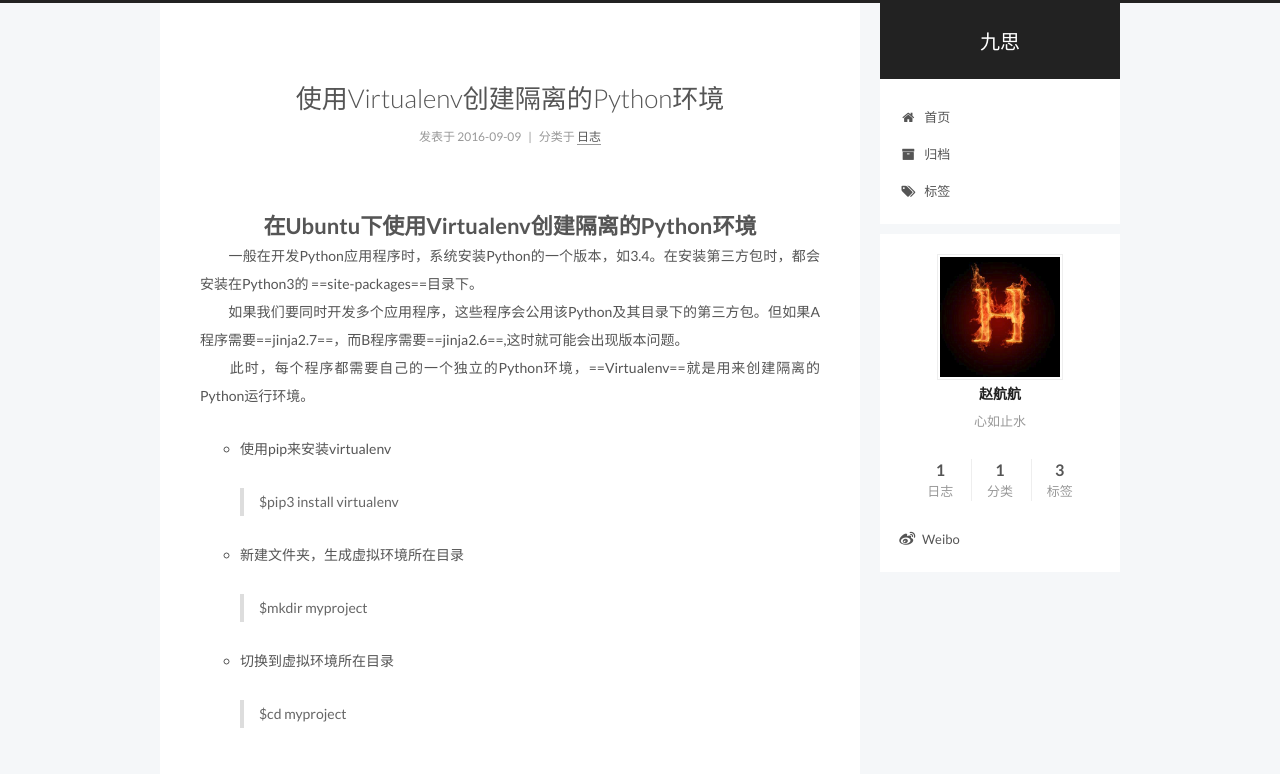
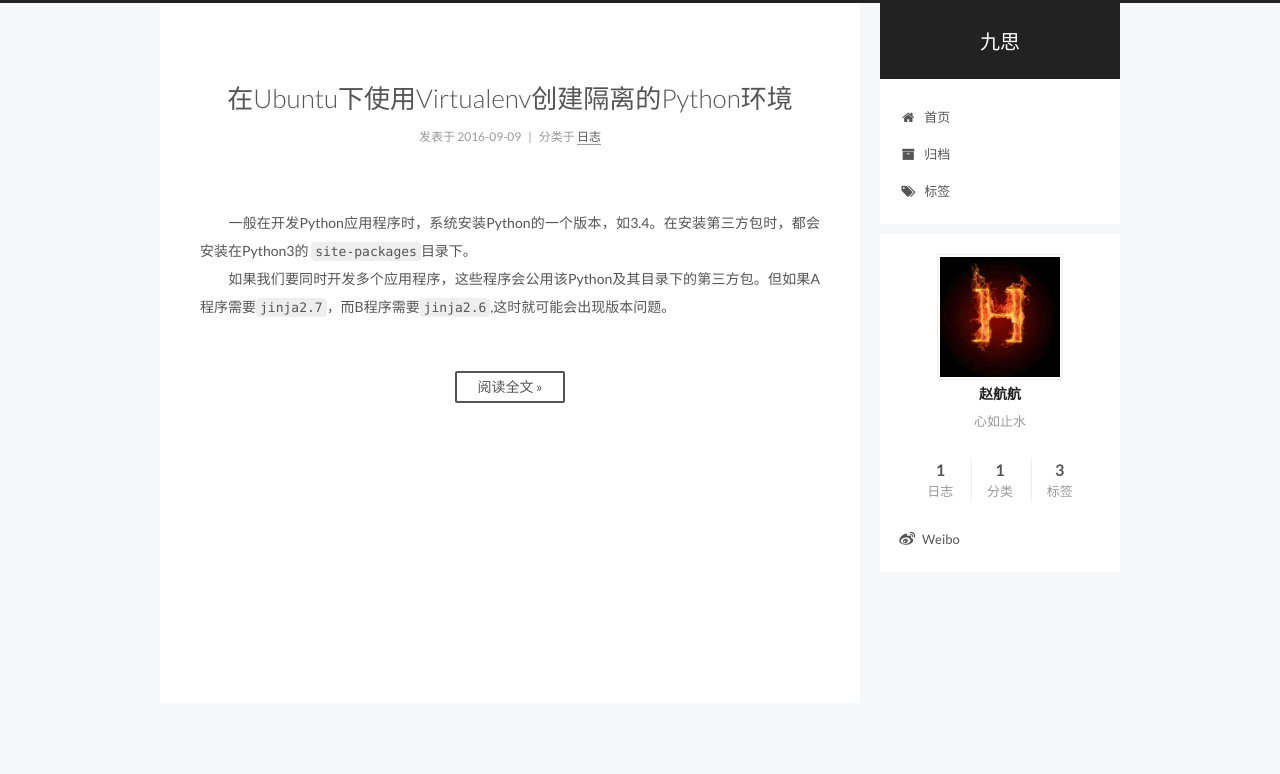
Before and after one commit to jiusi/jiusi.github.io, a plain HTML site: page index.html in a window 1280 px wide. Shown: the top 774 px of the page. Drawn offline with Linux system fonts and the light colour scheme.

Commit message:
Site updated: 2016-09-10 09:39:22

```diff
--- a/css/main.css
+++ b/css/main.css
@@ -1549,7 +1549,7 @@ pre .javascript .function {
   width: 4px;
   height: 4px;
   border-radius: 50%;
-  background: #6c24fb;
+  background: #ffe86a;
 }
 .links-of-blogroll {
   font-size: 13px;
--- a/index.html
+++ b/index.html
@@ -239,7 +239,7 @@
 
 
                 <a class="post-title-link" href="/2016/09/09/Virtualenv/" itemprop="url">
-                  使用Virtualenv创建隔离的Python环境
+                  在Ubuntu下使用Virtualenv创建隔离的Python环境
                 </a>
 
 
@@ -300,24 +300,7 @@
 
 
 
-          <h1 id="在Ubuntu下使用Virtualenv创建隔离的Python环境"><a href="#在Ubuntu下使用Virtualenv创建隔离的Python环境" class="headerlink" title="在Ubuntu下使用Virtualenv创建隔离的Python环境"></a><center>在Ubuntu下使用Virtualenv创建隔离的Python环境</center></h1><p>　　一般在开发Python应用程序时，系统安装Python的一个版本，如3.4。在安装第三方包时，都会安装在Python3的 ==site-packages==目录下。<br>　　如果我们要同时开发多个应用程序，这些程序会公用该Python及其目录下的第三方包。但如果A程序需要==jinja2.7==，而B程序需要==jinja2.6==,这时就可能会出现版本问题。<br>　　此时，每个程序都需要自己的一个独立的Python环境，==Virtualenv==就是用来创建隔离的Python运行环境。</p>
-<ul>
-<li><p>使用pip来安装virtualenv</p>
-<blockquote>
-<p>$pip3 install virtualenv</p>
-</blockquote>
-</li>
-<li><p>新建文件夹，生成虚拟环境所在目录</p>
-<blockquote>
-<p>$mkdir myproject</p>
-</blockquote>
-</li>
-<li><p>切换到虚拟环境所在目录</p>
-<blockquote>
-<p>$cd myproject</p>
-</blockquote>
-</li>
-</ul>
+          <p>　　一般在开发Python应用程序时，系统安装Python的一个版本，如3.4。在安装第三方包时，都会安装在Python3的 <code>site-packages</code>目录下。<br>　　如果我们要同时开发多个应用程序，这些程序会公用该Python及其目录下的第三方包。但如果A程序需要<code>jinja2.7</code>，而B程序需要<code>jinja2.6</code>,这时就可能会出现版本问题。<br>
           <div class="post-more-link text-center">
             <a class="btn" href="/2016/09/09/Virtualenv/#more" rel="contents">
               阅读全文 &raquo;
```
Also changed, not shown: archives/2016/09/index.html (+1 -1 lines), archives/2016/index.html (+1 -1 lines), archives/index.html (+1 -1 lines), categories/日志/index.html (+1 -1 lines), tags/Python/index.html (+1 -1 lines), tags/Ubuntu/index.html (+1 -1 lines), tags/隔离环境/index.html (+1 -1 lines).
